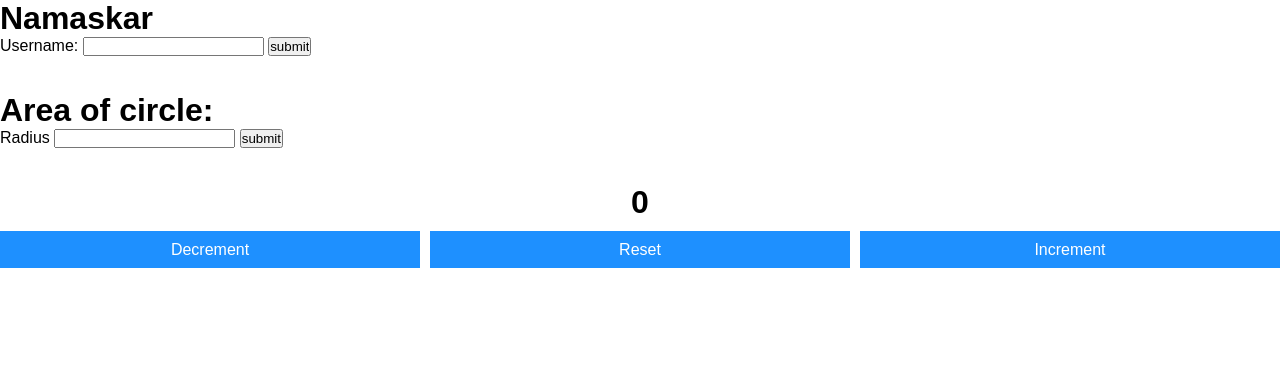
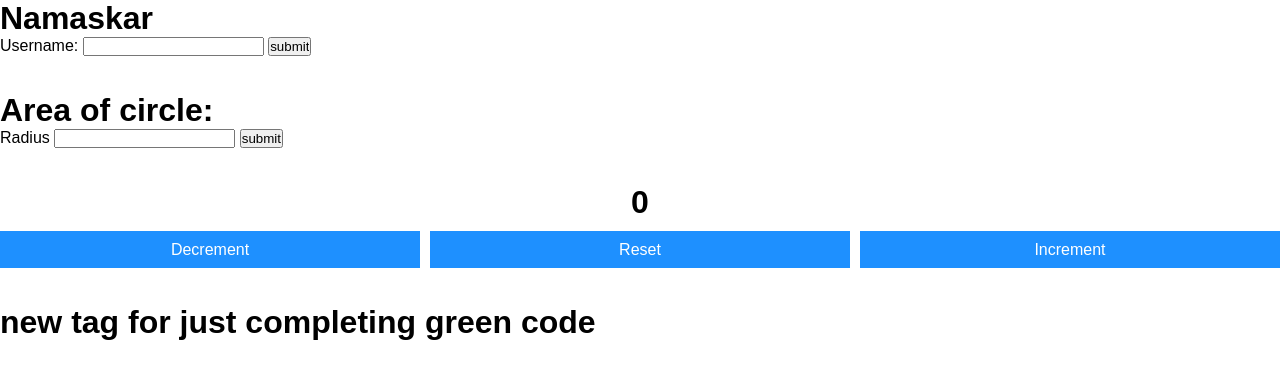
Before and after one commit to Aniket-Dilip-Panse/JAVASCRIPT_CODING, a plain HTML site: page javascript/index.html in a window 1280 px wide. Drawn offline with Linux system fonts and the light colour scheme.

Commit message:
Update index.html

```diff
--- a/javascript/index.html
+++ b/javascript/index.html
@@ -65,5 +65,8 @@
             <button onclick="incrementValue()" id="btn3">Increment</button>
         <!-- </form> -->
     </div><br><br>
+    <div>
+        <h1>new tag for just completing green code</h1>
+    </div>
 </body>
 </html>
```
